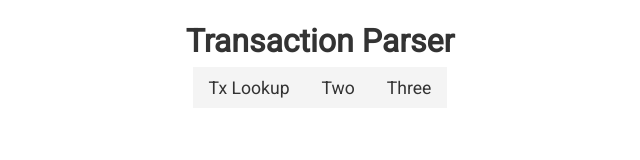
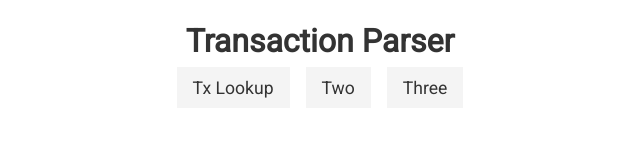
Before and after one commit to Flash-Git/Parser, a React app: page / in a window 1280 px wide. Shown: the top 160 px of the page, without its empty margins (320-960 px from the left). Built offline with nearby package versions, Linux system fonts and the light colour scheme.

Commit message:
Parser button styling

```diff
--- a/src/components/parsers/ParserSelector.tsx
+++ b/src/components/parsers/ParserSelector.tsx
@@ -9,11 +9,11 @@ interface Props {
 const ParserSelector: FC<Props> = ({ setType }) => {
   return (
     <div>
-      <button className="btn" onClick={() => setType(PARSER_TYPES.txLookup)}>
+      <button className="btn mx" onClick={() => setType(PARSER_TYPES.txLookup)}>
         Tx Lookup
       </button>
-      <button className="btn">Two</button>
-      <button className="btn">Three</button>
+      <button className="btn mx">Two</button>
+      <button className="btn mx">Three</button>
     </div>
   );
 };
```
